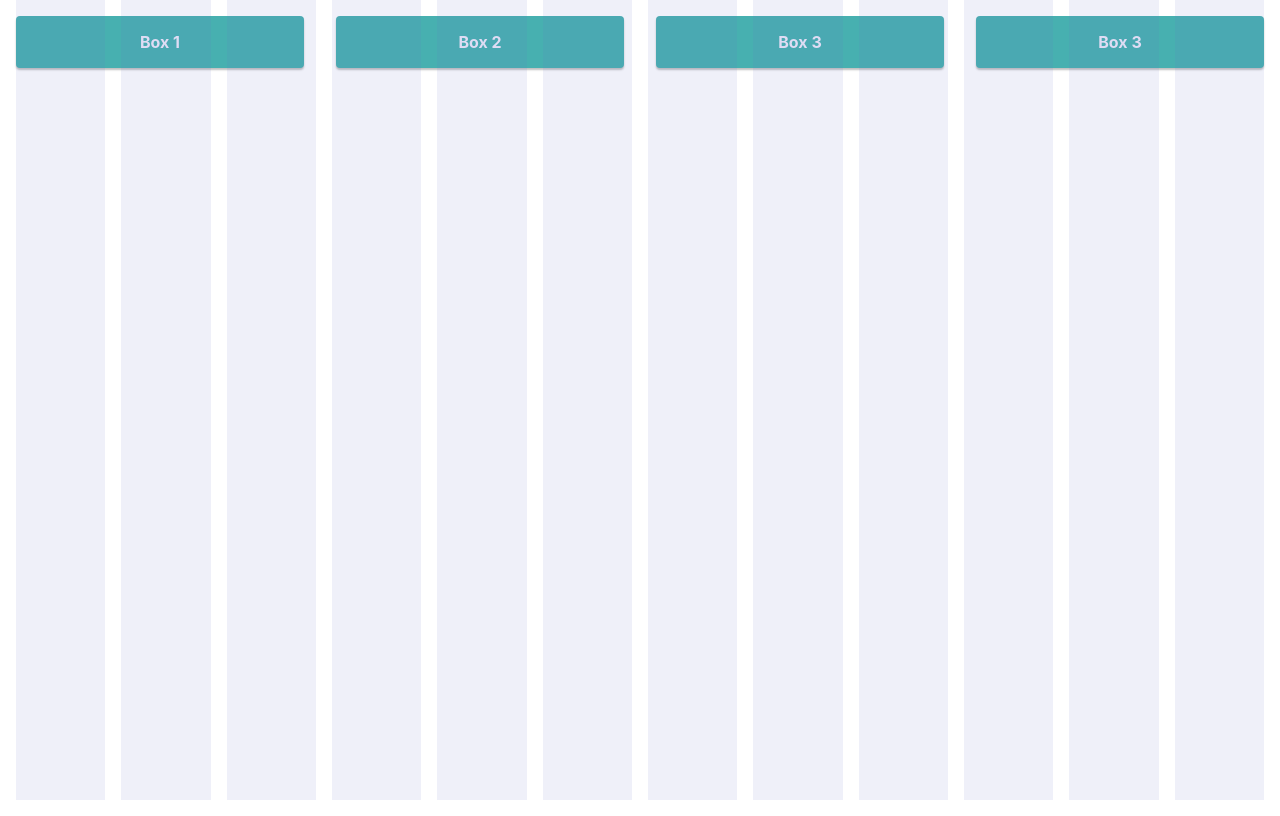
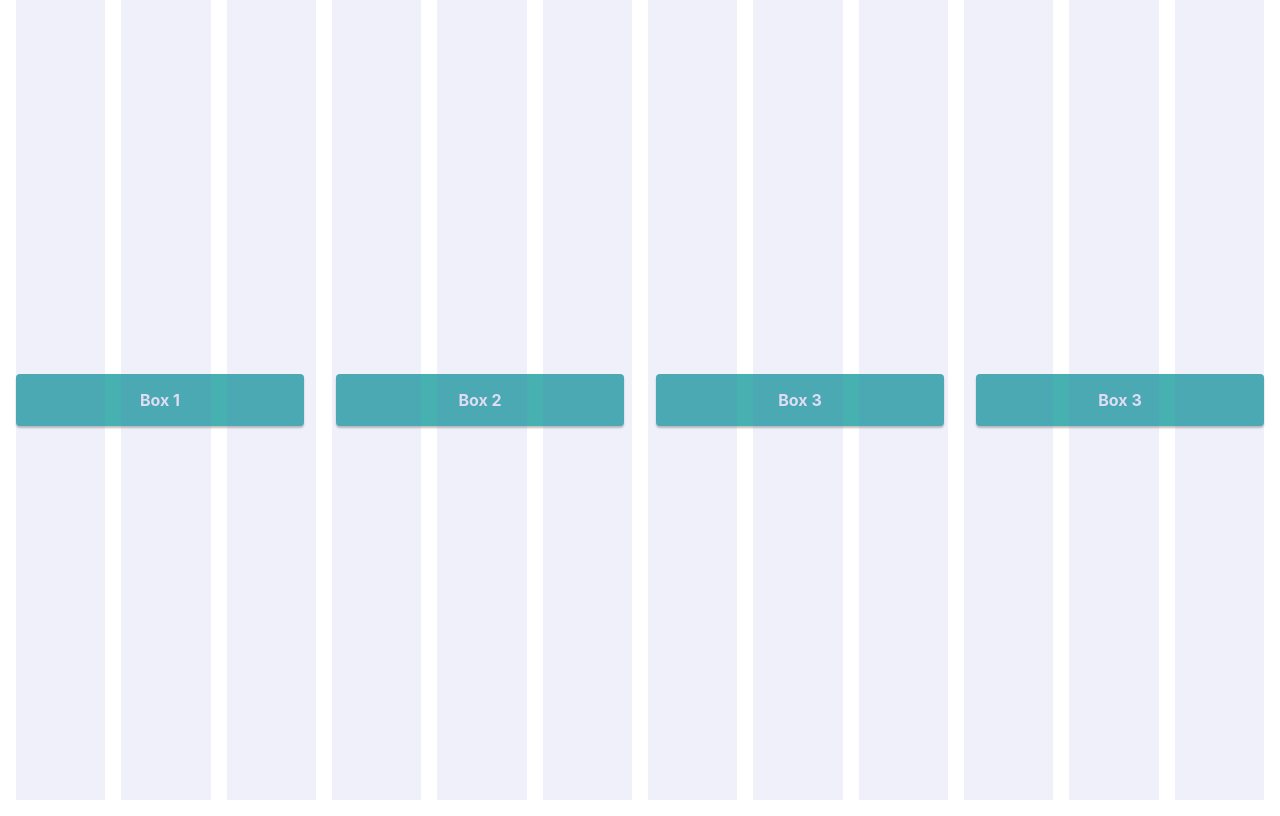
Before and after one commit to AdrianValdes/grid_typescript_storybook, a React (Create React App) app: page / in a window 1280 px wide. Built offline with nearby package versions, Linux system fonts and the light colour scheme.

Commit message:
feature: add justify-content and align-items

```diff
--- a/src/App.tsx
+++ b/src/App.tsx
@@ -7,20 +7,25 @@ function App() {
   return (
     <div className='App'>
       <GridRuler spacing='sm' />
-      <Grid container spacing='md'>
-        <Grid item xs={12} sm={6} md={4} lg={3}>
+      <Grid
+        container
+        spacing='md'
+        justifyContent='flex-end'
+        alignItems='center'
+      >
+        <Grid item xs={1} sm={6} md={4} lg={3}>
           <Box>Box 1</Box>
         </Grid>
 
-        <Grid item xs={12} sm={6} md={4} lg={3}>
+        <Grid item xs={1} sm={6} md={4} lg={3}>
           <Box>Box 2</Box>
         </Grid>
 
-        <Grid item xs={12} sm={6} md={4} lg={3}>
+        <Grid item xs={1} sm={6} md={4} lg={3}>
           <Box>Box 3</Box>
         </Grid>
 
-        <Grid item xs={12} sm={6} md={4} lg={3}>
+        <Grid item xs={1} sm={6} md={4} lg={3}>
           <Box>Box 3</Box>
         </Grid>
       </Grid>
--- a/src/components/Grid/Grid.module.scss
+++ b/src/components/Grid/Grid.module.scss
@@ -10,6 +10,9 @@ $breakpoints: (
   'lg': 1280px,
 );
 
+$justifyContent: (flex-start, flex-end, center, space-between);
+$alignItems: (flex-start, flex-end, center);
+
 @mixin breakpoint($name) {
   @media screen and (min-width: map-get($breakpoints, $name)) {
     @content;
@@ -18,6 +21,7 @@ $breakpoints: (
 
 .Grid {
   &_container {
+    height: 100%;
     display: flex;
     flex-wrap: wrap;
   }
@@ -55,6 +59,7 @@ $breakpoints: (
       }
     }
   }
+
   @each $name, $value in $spacing {
     &_spacing_#{$name} {
       margin: -$value;
@@ -63,4 +68,16 @@ $breakpoints: (
       padding: $value;
     }
   }
+
+  @each $value in $justifyContent {
+    &_justifyContent_#{$value} {
+      justify-content: $value;
+    }
+  }
+
+  @each $value in $alignItems {
+    &_alignItems_#{$value} {
+      align-items: $value;
+    }
+  }
 }
--- a/src/components/Grid/Grid.tsx
+++ b/src/components/Grid/Grid.tsx
@@ -1,9 +1,11 @@
-import React, { ReactNode } from 'react';
+import React, { CSSProperties, ReactNode } from 'react';
 import styles from './Grid.module.scss';
 import cn from 'classnames';
 
 type Cols = 1 | 2 | 3 | 4 | 5 | 6 | 7 | 8 | 9 | 10 | 11 | 12;
 type Spacing = 'sm' | 'md' | 'lg';
+type JustifyContent = 'flex-start' | 'center' | 'flex-end' | 'space-between';
+type AlignItems = 'flex-start' | 'center' | 'flex-end';
 
 type PropTypes = {
   children: ReactNode;
@@ -14,6 +16,9 @@ type PropTypes = {
   md?: Cols;
   lg?: Cols;
   spacing?: Spacing;
+  justifyContent?: JustifyContent;
+  alignItems?: AlignItems;
+  style?: CSSProperties;
 };
 
 const Grid = ({
@@ -25,6 +30,9 @@ const Grid = ({
   md,
   lg,
   spacing,
+  justifyContent,
+  alignItems,
+  ...style
 }: PropTypes): JSX.Element => {
   const classNames = cn({
     [styles.Grid_container]: container,
@@ -34,8 +42,14 @@ const Grid = ({
     [styles[`Grid_md_${md}`]]: md,
     [styles[`Grid_lg_${lg}`]]: lg,
     [styles[`Grid_spacing_${spacing}`]]: spacing,
+    [styles[`Grid_justifyContent_${justifyContent}`]]: justifyContent,
+    [styles[`Grid_alignItems_${alignItems}`]]: alignItems,
   });
-  return <div className={classNames}>{children}</div>;
+  return (
+    <div className={classNames} {...style}>
+      {children}
+    </div>
+  );
 };
 
 export default Grid;
--- a/src/index.css
+++ b/src/index.css
@@ -19,4 +19,5 @@ code {
 .App {
   margin: 16px;
   position: relative;
+  height: 100vh;
 }
```
